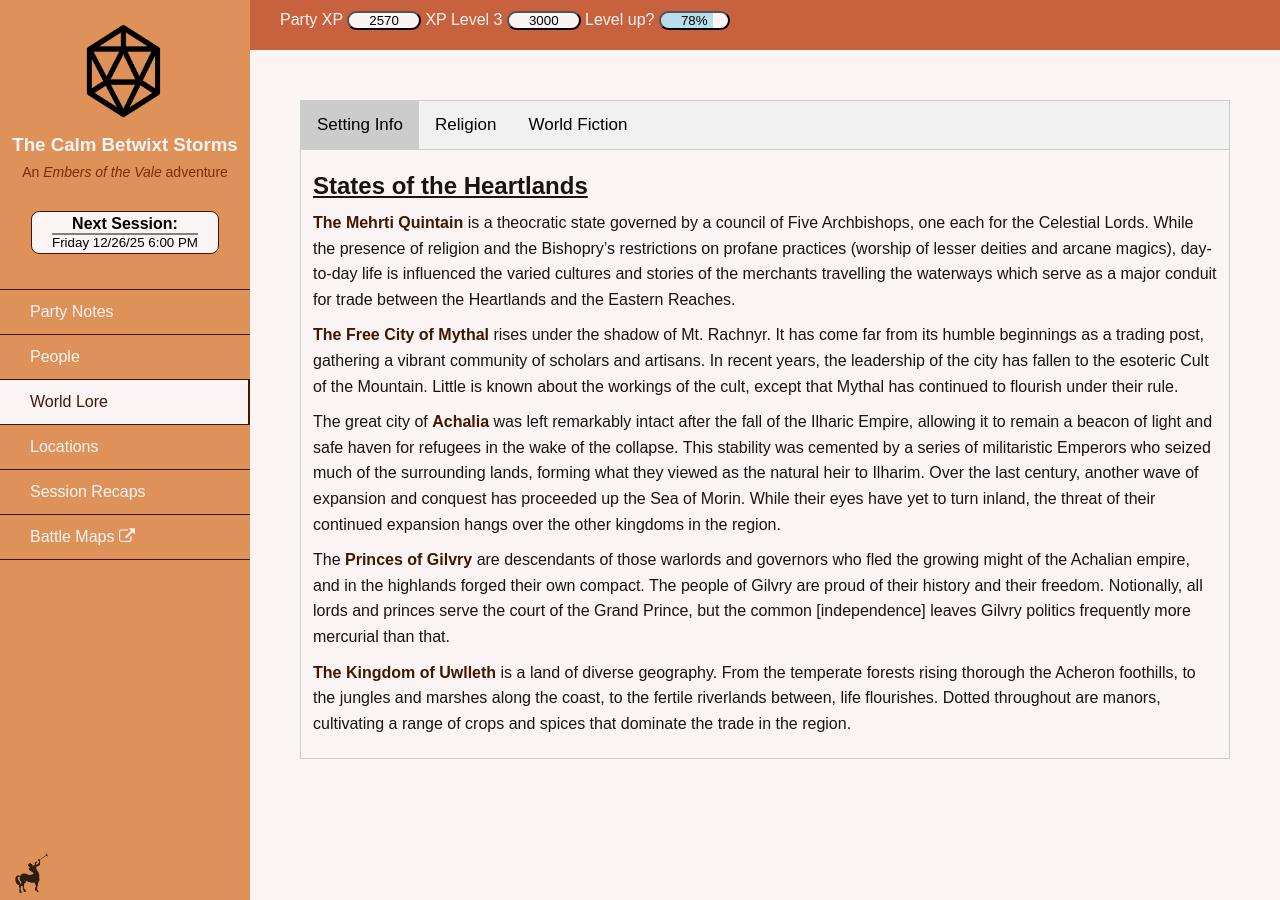
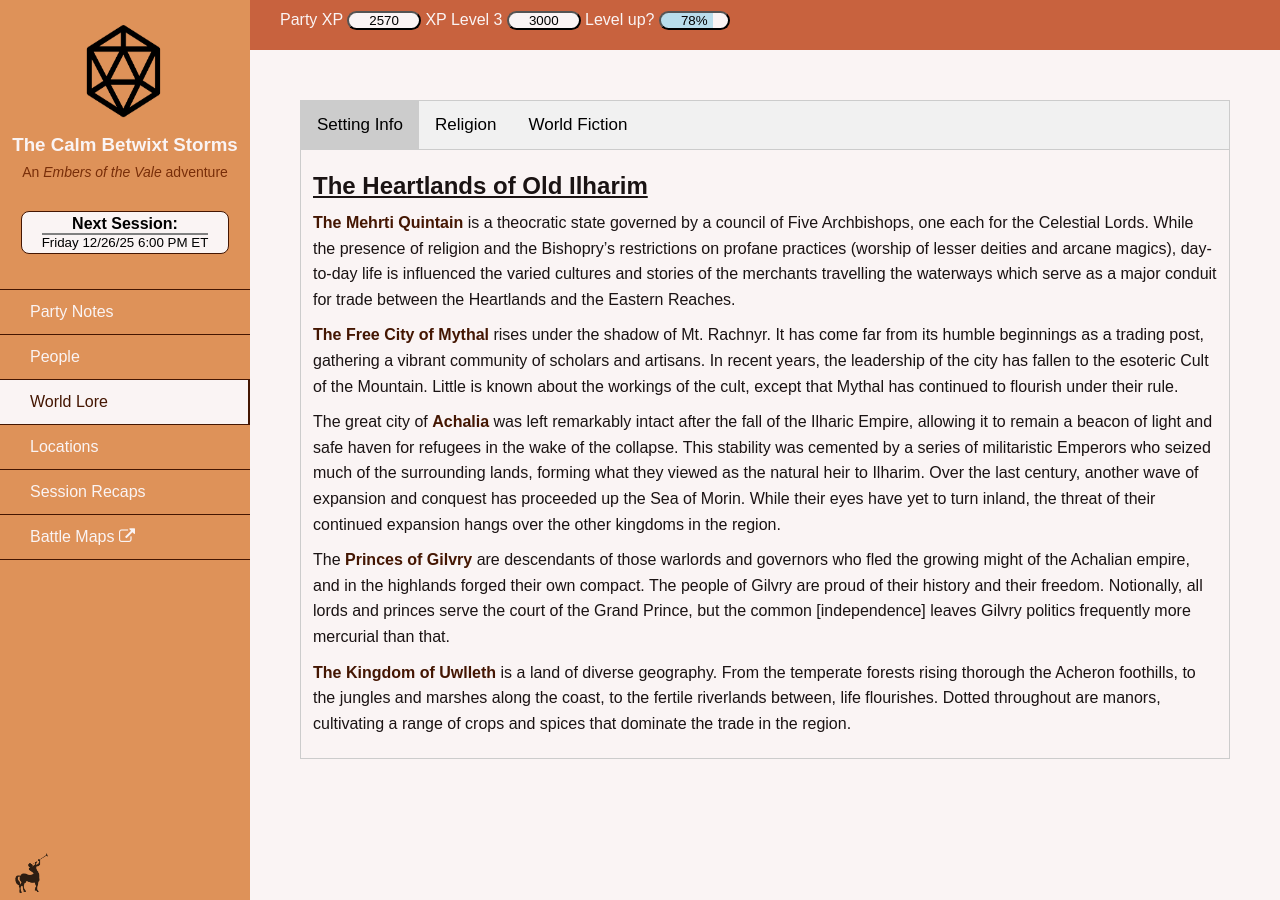
Before and after one commit to lambdr/calm_betwixt_storms, a Jekyll site: the page built from _pages/lore.md, in a window 1280 px wide. Built offline with Jekyll 4.4.1, drawn with Linux system fonts in a browser that asks for light colours.

```diff
--- a/_includes/lore/states.html
+++ b/_includes/lore/states.html
@@ -1,6 +1,6 @@
 
 <div class="world-fiction">
-<h2>States of the Heartlands</h2>
+<h2>The Heartlands of Old Ilharim</h2>
 <p><strong>The Mehrti Quintain</strong> is a theocratic state governed by a council of Five Archbishops, one each for
     the Celestial Lords. While the presence of religion and the Bishopry’s restrictions on profane
     practices (worship of lesser deities and arcane magics), day-to-day life is influenced the varied
--- a/_includes/sidebar.html
+++ b/_includes/sidebar.html
@@ -9,7 +9,7 @@
     <button>
       <span style="font-size: 16px;"><b>Next Session:</b></span>
       <hr style="border: 0.25px solid grey;">
-      Friday 12/26/25 6:00 PM
+      Friday 12/26/25 6:00 PM ET
     </button>
   </div>
 
```
Also changed, not shown: other parts of _includes/sidebar.html (+1 -1 lines).
